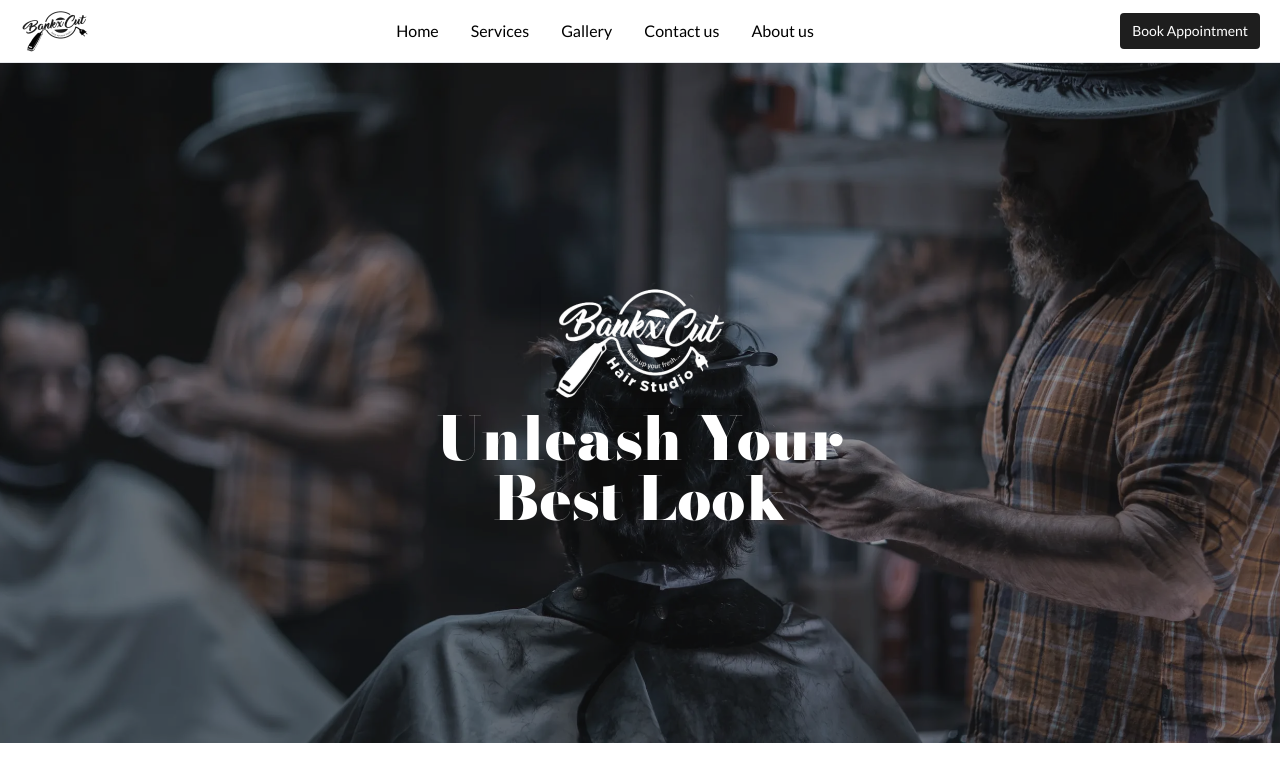
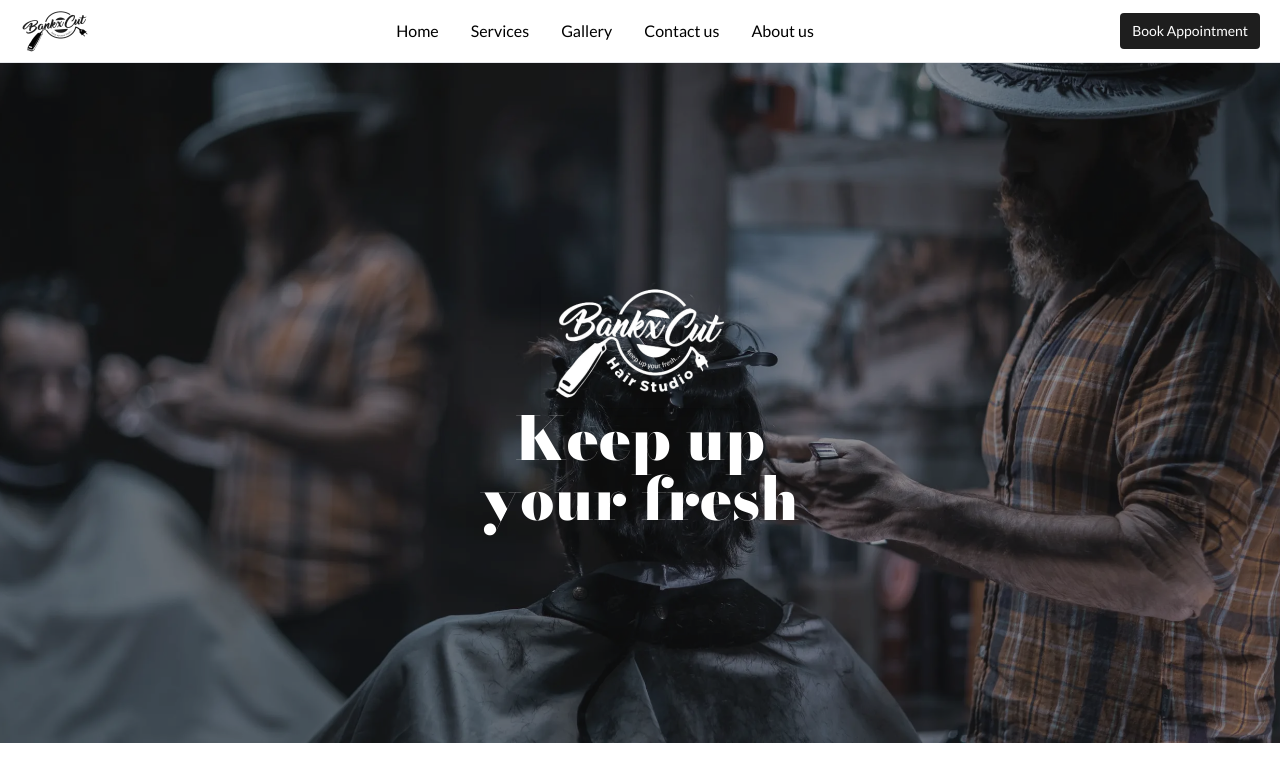
Before and after one commit to pragmaticAweds/bankx-app, a Next.js app: page / in a window 1280 px wide. Shown: the top 782 px of the page. Built offline with nearby package versions, Linux system fonts and the light colour scheme.

Commit message:
feat: change hero content

```diff
--- a/src/pages/index.tsx
+++ b/src/pages/index.tsx
@@ -29,7 +29,7 @@ export default function Home() {
           <span
             className={`${bodoni.className} text-6xl text-white text-center max-w-[60%]`}
           >
-            Unleash Your Best Look
+            Keep up your fresh
           </span>
         </div>
         <div className="absolute h-full w-full bg-def-black top-0 opacity-40"></div>
```
